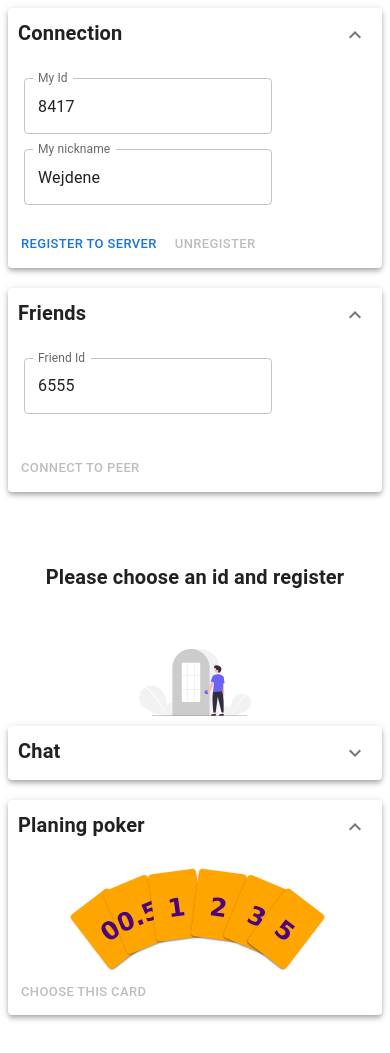
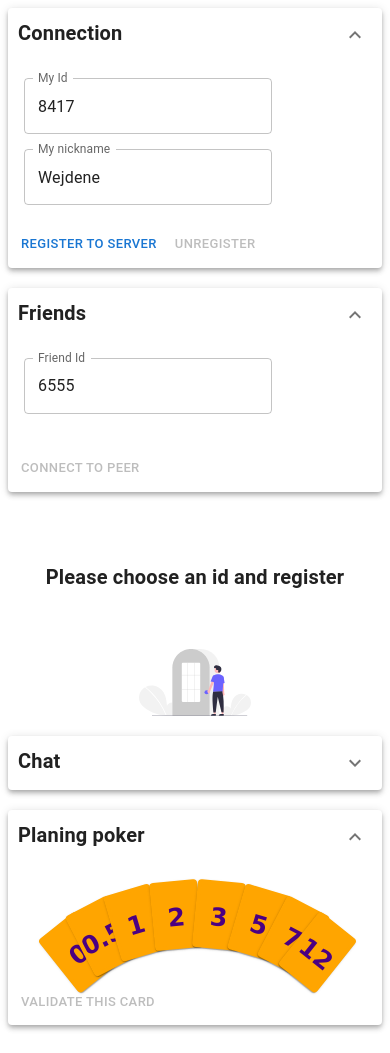
Before and after one commit to marmelab/plokering, a React (Vite) app: page / in a window 390 px wide. Built offline with nearby package versions, Linux system fonts and the light colour scheme.

Commit message:
better on mobile, see awaited players, first step for other cards set

```diff
--- a/src/App.jsx
+++ b/src/App.jsx
@@ -7,6 +7,7 @@ const App = () => {
   const [myPeerId, setMyPeerId] = useState(getRandomId());
   const [peerManager, setPeerManager] = useState(null);
   const [friendsList, setFriendsList] = useState({});
+  const [cardsSet, setCardsSet] = useState([0, 0.5, 1, 2, 3, 5, 7, 12]);
 
   return (
     <MainPage
@@ -16,6 +17,8 @@ const App = () => {
       setPeerManager={setPeerManager}
       myPeerId={myPeerId}
       setMyPeerId={setMyPeerId}
+      cardsSet={cardsSet}
+      setCardsSet={setCardsSet}
     />
   );
 };
--- a/src/MainPage.jsx
+++ b/src/MainPage.jsx
@@ -19,6 +19,8 @@ export const MainPage = ({
   setPeerManager,
   myPeerId,
   setMyPeerId,
+  cardsSet,
+  setCardsSet,
 }) => {
   const multiColumnDisplay = useMediaQuery(MEDIAQUERY_MOBILE_GAP);
   const [myName, setMyName] = useState(getRandomNickname());
@@ -221,7 +223,7 @@ export const MainPage = ({
       );
 
       if (newFriendsList.length) {
-        friendsList[friendId].connection.send({
+        friendsList[friendId]?.connection?.send({
           name: myName,
           newFriends: newFriendsList,
         });
@@ -305,6 +307,7 @@ export const MainPage = ({
           chooseCard={chooseCard}
           myPeerId={myPeerId}
           chosenCards={chosenCards}
+          cardsSet={cardsSet}
         />
       </Box>
     </Box>
--- a/src/Zones/AwaitingDisplays/AwaitVoters.jsx
+++ b/src/Zones/AwaitingDisplays/AwaitVoters.jsx
@@ -1,20 +1,44 @@
-import { Box, CircularProgress } from "@mui/material";
+import { Box, CircularProgress, useMediaQuery } from "@mui/material";
 
+import { MEDIAQUERY_MOBILE_GAP } from "../../constants";
 import { Container } from "./Container";
 import { PlanningCard } from "../Cards/PlanningCard";
+import { NameChip } from "../../uiComponents/NameChip";
 
-export const AwaitVoters = ({ myCardValue, myName }) => {
+export const AwaitVoters = ({ myCardValue, myName, playersAwaited }) => {
+  const desktopDisplay = useMediaQuery(MEDIAQUERY_MOBILE_GAP);
   return (
-    <Container text="Waiting for others players card">
+    <Container text="Waiting for remaining players' cards:">
+      <Box sx={{ display: "flex", justifyContent: "center" }}>
+        . . . . .
+        {playersAwaited.map((playerName) => {
+          return (
+            <NameChip
+              sx={{ margin: "0 5px" }}
+              key={playerName}
+              name={playerName}
+            />
+          );
+        })}
+        . . . . .
+      </Box>
       <Box
         sx={{ display: "flex", justifyContent: "center", position: "relative" }}
       >
         <img src="/time.svg" width="30%" />
         <CircularProgress
-          sx={{ position: "absolute", top: "49%", left: "48.5%" }}
+          sx={{
+            position: "absolute",
+            top: desktopDisplay ? "49%" : "30%",
+            left: desktopDisplay ? "48.5%" : "45.5%",
+          }}
         />
         <PlanningCard
-          sx={{ position: "absolute", top: "calc(50% - 30px)", right: "37%" }}
+          sx={{
+            position: "absolute",
+            top: "calc(50% - 30px)",
+            right: desktopDisplay ? "37%" : "28%",
+          }}
           value={myCardValue}
           isMe
           playerName={myName}
--- a/src/Zones/AwaitingDisplays/Container.jsx
+++ b/src/Zones/AwaitingDisplays/Container.jsx
@@ -8,7 +8,7 @@ export const Container = ({ children, text }) => {
         flexDirection: "column",
         justifyContent: "center",
         alignContent: "center",
-        marginBottom: "10px",
+        marginBottom: "20px",
       }}
     >
       <Typography
--- a/src/Zones/Cards/PlanningCard.jsx
+++ b/src/Zones/Cards/PlanningCard.jsx
@@ -1,10 +1,11 @@
-import { Box, Card } from "@mui/material";
+import { Box, Card, useMediaQuery } from "@mui/material";
 
 import {
   MY_COLOR,
   MY_BACK_COLOR,
   FRIEND_COLOR,
   FRIEND_BACK_COLOR,
+  MEDIAQUERY_MOBILE_GAP,
 } from "../../constants";
 
 export const PlanningCard = ({
@@ -18,6 +19,7 @@ export const PlanningCard = ({
   bigCard,
   sx,
 }) => {
+  const desktopDisplay = useMediaQuery(MEDIAQUERY_MOBILE_GAP);
   const middleNumber = totalNumber / 2;
 
   return (
@@ -25,10 +27,9 @@ export const PlanningCard = ({
       sx={{
         ...sx,
         display: "flex",
-        width: bigCard ? "120px" : "40px",
-        minWidth: bigCard ? "120px" : "40px",
-        //height: bigCard ? "195px" : "65px",
-        lineHeight: bigCard ? "195px" : "65px",
+        width: bigCard ? (desktopDisplay ? "120px" : "70px") : "40px",
+        minWidth: bigCard ? (desktopDisplay ? "120px" : "70px") : "40px",
+        lineHeight: bigCard ? (desktopDisplay ? "195px" : "110px") : "65px",
         fontFamily: "Verdana",
         fontSize: bigCard ? "75px" : "25px",
         fontWeight: "bold",
@@ -46,9 +47,9 @@ export const PlanningCard = ({
           : FRIEND_BACK_COLOR,
         cursor: selectCard ? "pointer" : "inherit",
         transform: `rotateZ(${
-          15 * (index - middleNumber + 0.5)
+          11 * (index - middleNumber + 0.5)
         }deg)  translateY(${
-          Math.pow(index - middleNumber + 0.5, 2) * (bigCard ? 15 : 5)
+          Math.pow(index - middleNumber + 0.5, 2) * (bigCard ? 12 : 4)
         }px)`,
         "&:hover": {
           zIndex: 100,
@@ -60,7 +61,11 @@ export const PlanningCard = ({
       {bigCard && playerName && (
         <Box
           component="p"
-          sx={{ position: "absolute", fontSize: "15px", top: "-97.5px" }}
+          sx={{
+            position: "absolute",
+            fontSize: "15px",
+            top: desktopDisplay ? "-97.5px" : "-58px",
+          }}
         >
           {isMe ? "Me" : playerName}
         </Box>
--- a/src/Zones/Cards/PlanningCards.jsx
+++ b/src/Zones/Cards/PlanningCards.jsx
@@ -2,9 +2,7 @@ import { Box } from "@mui/material";
 
 import { PlanningCard } from "./PlanningCard";
 
-export const PlanningCards = ({ card, setCard }) => {
-  const values = [0, 0.5, 1, 2, 3, 5];
-
+export const PlanningCards = ({ card, setCard, cardsSet }) => {
   return (
     <Box
       sx={{
@@ -14,13 +12,13 @@ export const PlanningCards = ({ card, setCard }) => {
         marginBottom: "15px",
       }}
     >
-      {values.map((item, index) => (
+      {cardsSet.map((item, index) => (
         <PlanningCard
           isMe
           key={index}
           value={item}
           index={index}
-          totalNumber={values.length}
+          totalNumber={cardsSet.length}
           selected={card === item}
           selectCard={() => setCard(item)}
         />
--- a/src/Zones/ChooseCardZone.jsx
+++ b/src/Zones/ChooseCardZone.jsx
@@ -11,6 +11,7 @@ export const ChooseCardZone = ({
   chooseCard,
   myPeerId,
   chosenCards,
+  cardsSet,
 }) => {
   const [cardValue, setCardValue] = useState(null);
 
@@ -23,7 +24,13 @@ export const ChooseCardZone = ({
     <MobileCard
       title="Planing poker"
       subtitle={`Choosen : ${cardValue || "none"}`}
-      content={<PlanningCards card={cardValue} setCard={setCardValue} />}
+      content={
+        <PlanningCards
+          card={cardValue}
+          setCard={setCardValue}
+          cardsSet={cardsSet}
+        />
+      }
       actions={
         <Button
           size="small"
@@ -34,7 +41,7 @@ export const ChooseCardZone = ({
           }
           onClick={sendCardToPeers}
         >
-          Choose this card
+          Validate this card
         </Button>
       }
     />
--- a/src/Zones/ConnectionZone.jsx
+++ b/src/Zones/ConnectionZone.jsx
@@ -32,6 +32,7 @@ export const ConnectionZone = ({
           <TextField
             label="My nickname"
             value={peerName}
+            inputProps={{ maxLength: 9 }}
             onChange={handlePeerName}
           />
         </>
--- a/src/Zones/MainZone.jsx
+++ b/src/Zones/MainZone.jsx
@@ -27,11 +27,13 @@ export const MainZone = ({
     return <AwaitCard />;
   }
 
-  if (!areAllCardsChosen(friendsList, chosenCards)) {
+  const playersAwaited = getPlayersAwaited(friendsList, chosenCards);
+  if (playersAwaited.length) {
     return (
       <AwaitVoters
         myCardValue={chosenCards[peerId].card}
         myName={chosenCards[peerId].name}
+        playersAwaited={playersAwaited}
       />
     );
   }
@@ -71,7 +73,7 @@ export const MainZone = ({
       </Box>
       <Button
         size="small"
-        disabled={!areAllCardsChosen(friendsList, chosenCards)}
+        disabled={!!getPlayersAwaited(friendsList, chosenCards).length}
         onClick={resetCards}
       >
         Next estimation
@@ -80,16 +82,15 @@ export const MainZone = ({
   );
 };
 
-const areAllCardsChosen = (friendsList, chosenCards) => {
-  const playersNumber = 1 + Object.keys(friendsList || {}).length;
-  const players = Object.keys(chosenCards);
-  if (
-    players.length === playersNumber &&
-    !players.find((player) => {
-      chosenCards[player] === null || chosenCards[player] === undefined;
-    })
-  ) {
-    return true;
-  }
-  return false;
+const getPlayersAwaited = (friendsList, chosenCards) => {
+  const allPlayers = Object.keys(friendsList);
+  const playersOk = Object.keys(chosenCards);
+
+  const awaitedPlayers = allPlayers.filter(
+    (player) => !playersOk.includes(player)
+  );
+
+  return awaitedPlayers.map((player) => {
+    return friendsList[player].name;
+  });
 };
--- a/src/uiComponents/NameChip.jsx
+++ b/src/uiComponents/NameChip.jsx
@@ -7,7 +7,7 @@ import {
   FRIEND_BACK_COLOR,
 } from "../constants";
 
-export const NameChip = ({ isMe, name, id }) => (
+export const NameChip = ({ isMe, name, id, sx }) => (
   <Box
     sx={{
       display: "inline-flex",
@@ -21,6 +21,7 @@ export const NameChip = ({ isMe, name, id }) => (
       border: "solid 4px",
       borderColor: isMe ? MY_BACK_COLOR : FRIEND_BACK_COLOR,
       marginBottom: "2px",
+      ...sx,
     }}
     title={id}
   >
```
